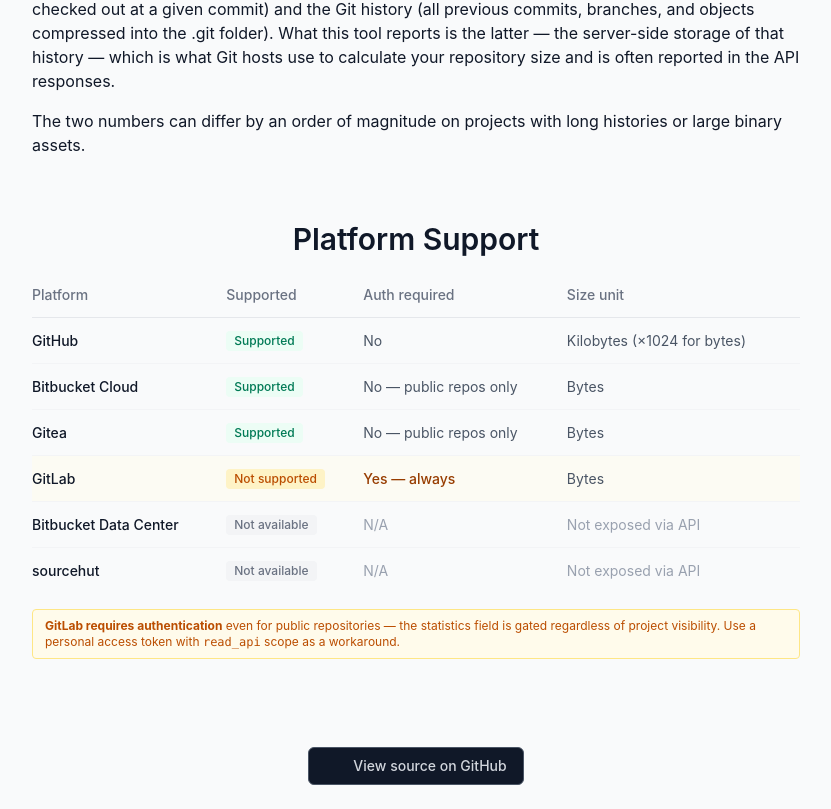
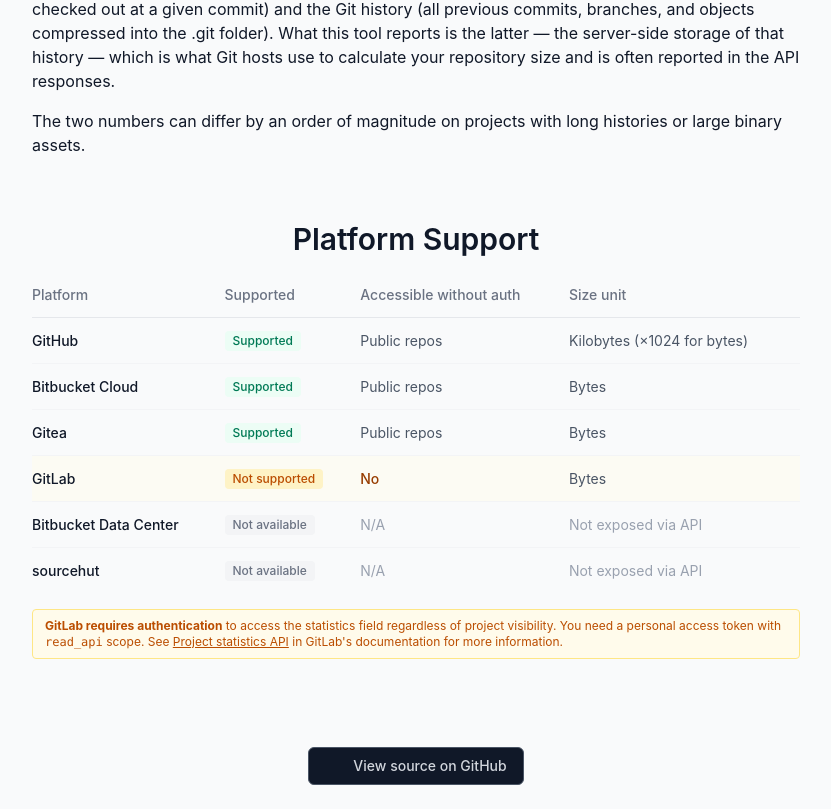
Before and after one commit to imdj/repo-size, a SvelteKit app: page / in a window 1280 px wide. Shown: the part 910-1719 px from the top of the page, without its empty margins (224-1055 px from the left). Built offline with nearby package versions, Linux system fonts and the light colour scheme; some icons are missing.

Commit message:
Improve the wording of the platform support table

```diff
--- a/src/routes/+page.svelte
+++ b/src/routes/+page.svelte
@@ -220,7 +220,7 @@
             <tr class="border-b border-gray-200">
                 <th>Platform</th>
                 <th>Supported</th>
-                <th>Auth required</th>
+                <th>Accessible without auth</th>
                 <th>Size unit</th>
             </tr>
             </thead>
@@ -228,25 +228,25 @@
             <tr>
                 <td class="platform-name">GitHub</td>
                 <td><span class="inline-flex items-center gap-1.5 text-emerald-700 bg-emerald-50 px-2 py-0.5 rounded text-xs font-medium">Supported</span></td>
-                <td class="text-gray-600">No</td>
+                <td class="text-gray-600">Public repos</td>
                 <td class="text-gray-600">Kilobytes (&times;1024 for bytes)</td>
             </tr>
             <tr>
                 <td class="platform-name">Bitbucket Cloud</td>
                 <td><span class="inline-flex items-center gap-1.5 text-emerald-700 bg-emerald-50 px-2 py-0.5 rounded text-xs font-medium">Supported</span></td>
-                <td class="text-gray-600">No — public repos only</td>
+                <td class="text-gray-600">Public repos</td>
                 <td class="text-gray-600">Bytes</td>
             </tr>
             <tr>
                 <td class="platform-name">Gitea</td>
                 <td><span class="inline-flex items-center gap-1.5 text-emerald-700 bg-emerald-50 px-2 py-0.5 rounded text-xs font-medium">Supported</span></td>
-                <td class="text-gray-600">No — public repos only</td>
+                <td class="text-gray-600">Public repos</td>
                 <td class="text-gray-600">Bytes</td>
             </tr>
             <tr class="bg-amber-50/50">
                 <td class="platform-name">GitLab</td>
                 <td><span class="inline-flex items-center gap-1.5 text-amber-700 bg-amber-100 px-2 py-0.5 rounded text-xs font-medium">Not supported</span></td>
-                <td class="text-amber-800 font-medium">Yes — always</td>
+                <td class="text-amber-800 font-medium">No</td>
                 <td class="text-gray-600">Bytes</td>
             </tr>
             <tr>
@@ -264,7 +264,7 @@
             </tbody>
         </table>
         <p class="mt-3 text-xs text-amber-700 bg-amber-50 border border-amber-200 rounded px-3 py-2">
-            <strong>GitLab requires authentication</strong> even for public repositories — the statistics field is gated regardless of project visibility. Use a personal access token with <code class="font-mono">read_api</code> scope as a workaround.
+            <strong>GitLab requires authentication</strong> to access the statistics field regardless of project visibility. You need a personal access token with <code class="font-mono">read_api</code> scope. See <a href="https://docs.gitlab.com/api/project_statistics/" target="_blank" rel="noopener noreferrer" class="underline hover:text-amber-800">Project statistics API</a> in GitLab's documentation for more information.
         </p>
     </section>
 </main>
```
